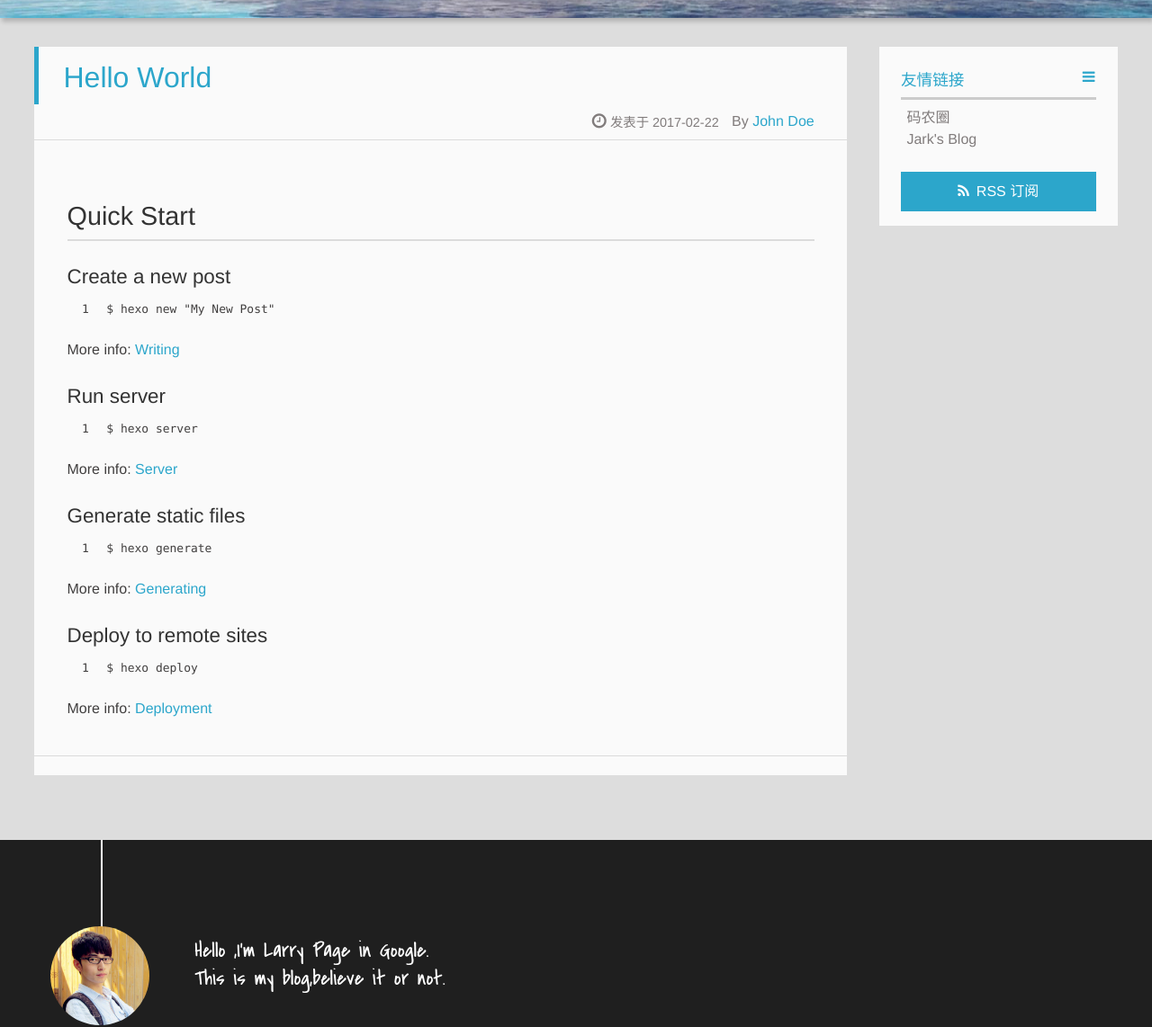
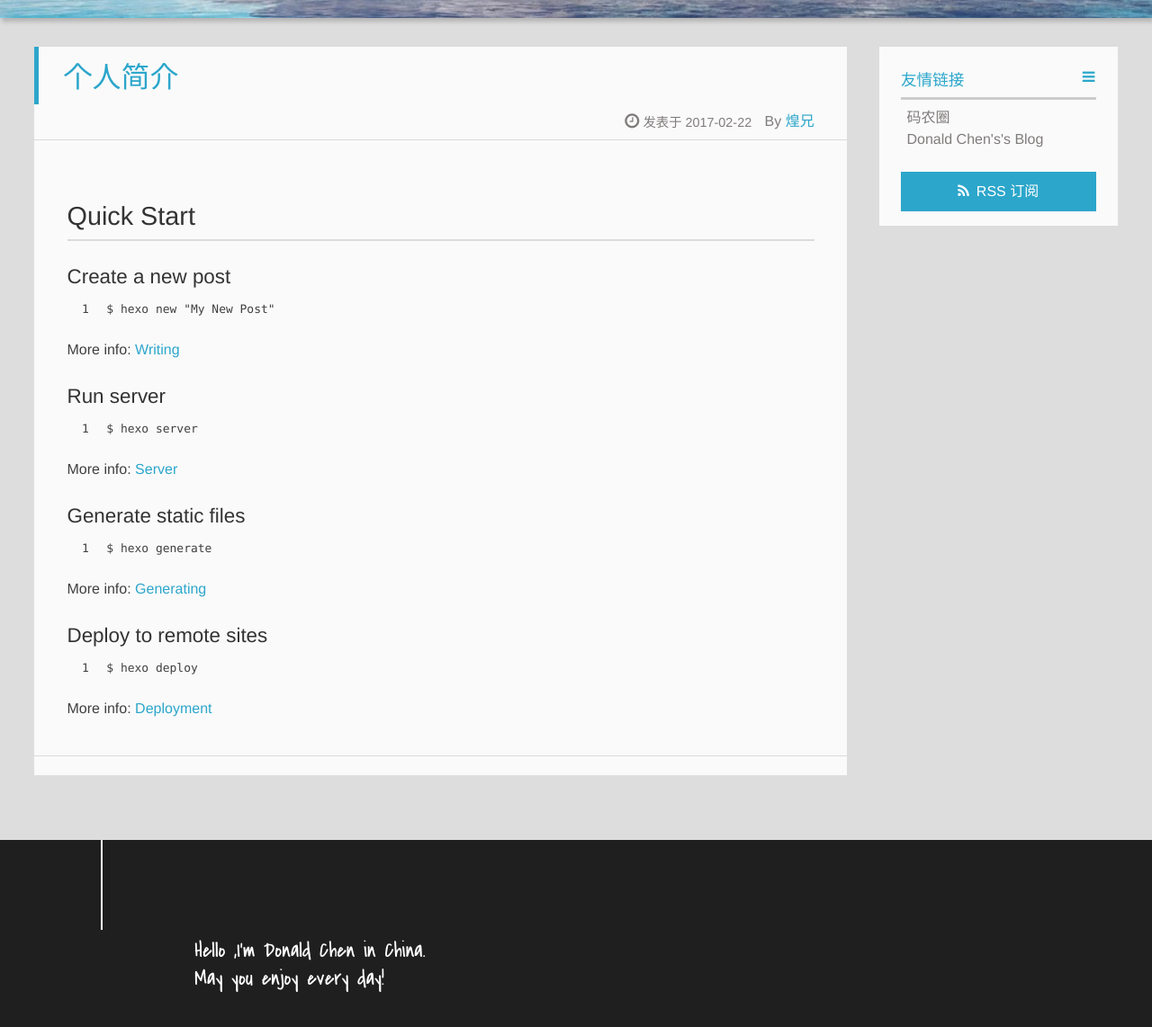
Before and after one commit to myloveann/myloveann.github.io, a plain HTML site: page index.html in a window 1280 px wide. Shown: the part 161-1303 px from the top of the page at 90% size. Drawn offline with Linux system fonts and the light colour scheme.

Commit message:
Site updated: 2017-02-26 10:55:56

```diff
--- a/index.html
+++ b/index.html
@@ -4,7 +4,7 @@
 <head>
   <meta charset="UTF-8">
 
-    <title>Hexo</title>
+  <title>Huang</title>
   <meta name="viewport" content="width=device-width, initial-scale=1,user-scalable=no">
 
   <meta name="author" content="John Doe">
@@ -22,11 +22,11 @@
   <link rel="alternative" href="/atom.xml" title="Hexo" type="application/atom+xml">
 
 
-    <link rel="icon" href="/img/favicon.ico">
+  <link rel="icon" href="/img/you.ico">
 
 
-    <link rel="apple-touch-icon" href="/img/jacman.jpg">
-    <link rel="apple-touch-icon-precomposed" href="/img/jacman.jpg">
+  <link rel="apple-touch-icon" href="/img/huang.jpg">
+  <link rel="apple-touch-icon-precomposed" href="/img/huang.jpg">
 
   <link rel="stylesheet" href="/css/style.css">
 </head>
@@ -78,11 +78,11 @@
       <header class="article-info clearfix">
         <h1 itemprop="name">
 
-      <a href="/2017/02/22/hello-world/" title="Hello World" itemprop="url">Hello World</a>
+        <a href="/2017/02/22/Production/" title="Production" itemprop="url">个人简介</a>
         </h1>
         <p class="article-author">By
 
-		<a href="/about" title="John Doe" target="_blank" itemprop="author">John Doe</a>
+          <a href="/about" title="Donald Chen" target="_blank" itemprop="author">煌兄</a>
 
           <p class="article-time">
             <time datetime="2017-02-22T11:20:26.253Z" itemprop="datePublished"> 发表于 2017-02-22</time>
@@ -154,7 +154,7 @@
 
             <li>
 
-            	<a href="http://wuchong.me" target="_blank" title="Jark&#39;s Blog">Jark&#39;s Blog</a>
+            	<a href="https://myloveann.github.io/#" target="_blank" title="Jark&#39;s Blog">Donald Chen's&#39;s Blog</a>
 
             </li>
 
@@ -177,8 +177,8 @@
 
 
   <section class="info">
-		<p> Hello ,I&#39;m Larry Page in Google. <br/>
-			This is my blog,believe it or not.</p>
+    <p> Hello ,I&#39;m Donald Chen in China. <br/>
+     May you enjoy every day!</p>
    </section>
 
    <div class="social-font" class="clearfix">
```
Also changed, not shown: img/author.jpg (deleted), img/huang.jpg (added), img/you.ico (added). Lines whose indentation alone changed are shown as unchanged.
